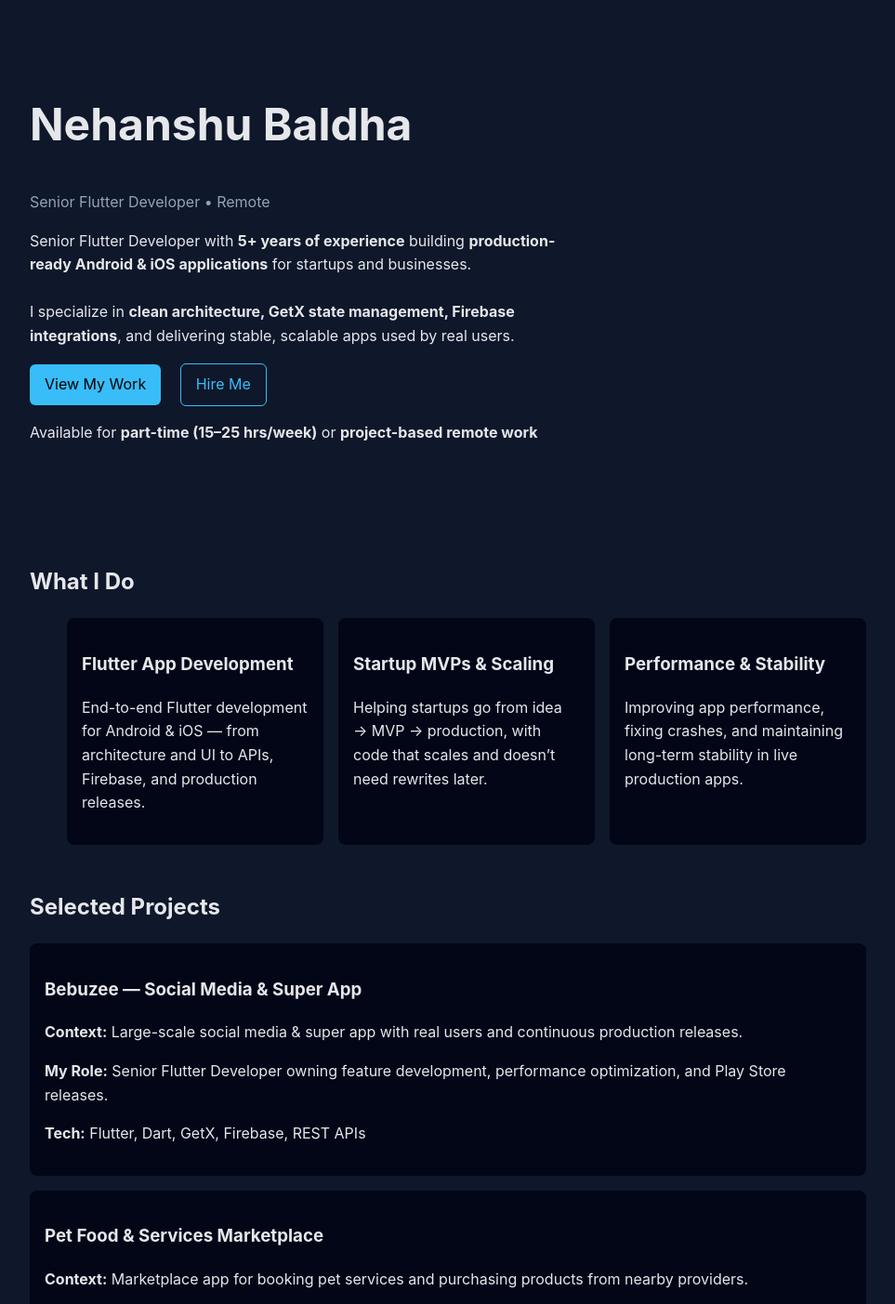
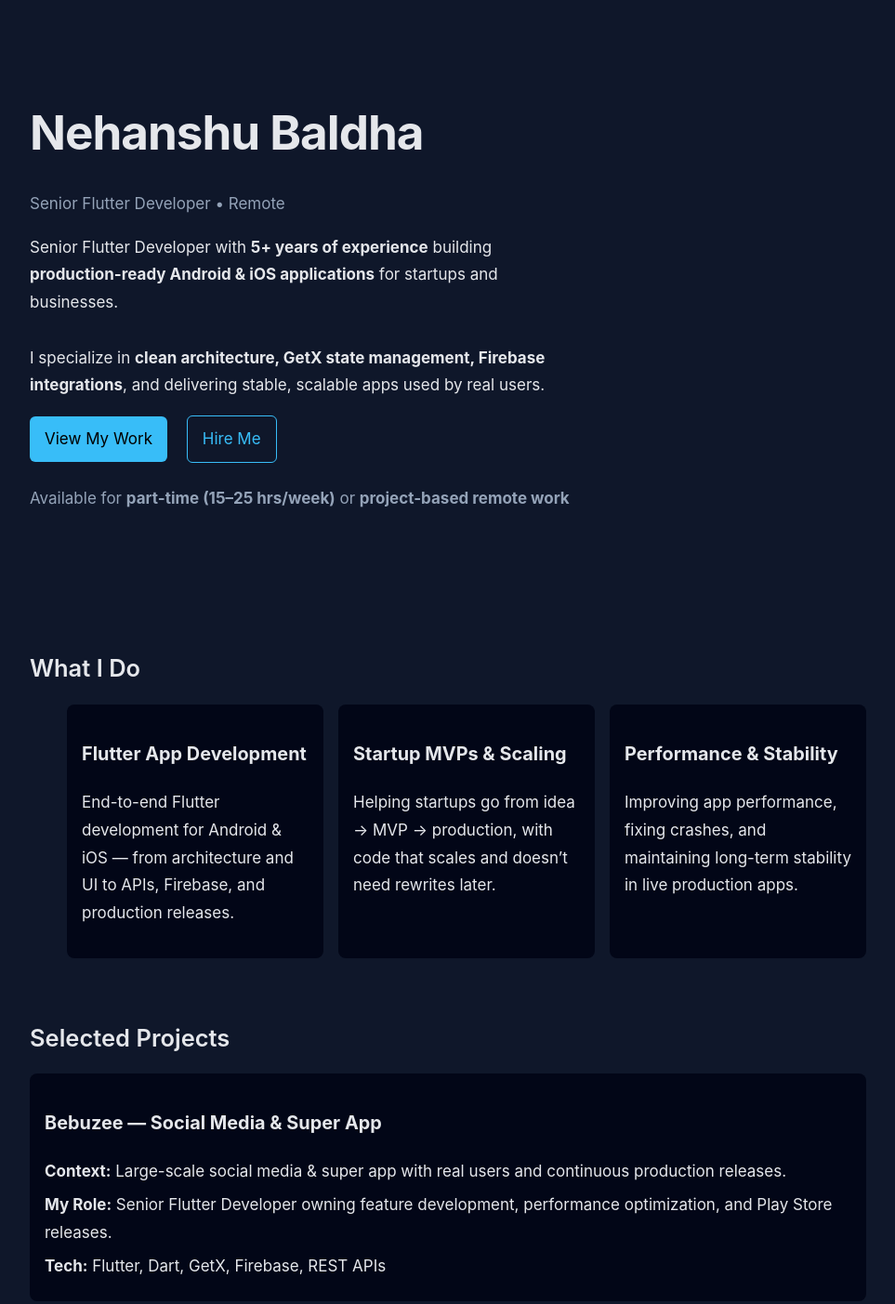
Before and after one commit to NehanshuBaldha/nehanshubaldha.github.io, a plain HTML site: page index.html in a window 1280 px wide. Shown: the top 1403 px of the page at 93% size, without its empty margins (158-1121 px from the left). Drawn offline with Linux system fonts and the light colour scheme.

Commit message:
Update style.css

```diff
--- a/style.css
+++ b/style.css
@@ -1,20 +1,37 @@
+/* Base */
 body {
   font-family: -apple-system, BlinkMacSystemFont, "Segoe UI", sans-serif;
   margin: 0;
   padding: 0;
   background: #0f172a;
   color: #e5e7eb;
-  line-height: 1.6;
+  font-size: 17px;
+  line-height: 1.75;
 }
 
+/* Layout */
 header {
   padding: 4rem 2rem;
   max-width: 900px;
   margin: auto;
 }
 
+section {
+  max-width: 900px;
+  margin: 4rem auto;
+  padding: 0 2rem;
+}
+
+/* Typography */
 h1 {
-  font-size: 3rem;
+  font-size: 3.2rem;
+  letter-spacing: -0.02em;
+  margin-bottom: 0.5rem;
+}
+
+h2 {
+  margin-bottom: 1rem;
+  font-weight: 600;
 }
 
 .subtitle {
@@ -25,6 +42,7 @@ h1 {
   max-width: 600px;
 }
 
+/* Hero Actions */
 .actions a {
   display: inline-block;
   margin-right: 1rem;
@@ -33,6 +51,12 @@ h1 {
   color: #000;
   text-decoration: none;
   border-radius: 6px;
+  transition: transform 0.2s ease, opacity 0.2s ease;
+}
+
+.actions a:hover {
+  opacity: 0.9;
+  transform: translateY(-1px);
 }
 
 .actions .secondary {
@@ -41,36 +65,49 @@ h1 {
   border: 1px solid #38bdf8;
 }
 
-section {
-  max-width: 900px;
-  margin: 3rem auto;
-  padding: 0 2rem;
+/* Availability */
+.availability {
+  margin-top: 1.5rem;
+  color: #94a3b8;
 }
 
+/* Cards Grid */
 .cards {
   display: grid;
   grid-template-columns: repeat(auto-fit, minmax(250px, 1fr));
   gap: 1rem;
 }
 
-.cards li {
+/* Cards & Projects */
+.cards li,
+.project {
   list-style: none;
   background: #020617;
   padding: 1rem;
   border-radius: 8px;
+  transition: transform 0.2s ease, box-shadow 0.2s ease;
+}
+
+.cards li:hover,
+.project:hover {
+  transform: translateY(-3px);
+  box-shadow: 0 10px 25px rgba(0, 0, 0, 0.2);
 }
 
 .project {
-  background: #020617;
-  padding: 1rem;
   margin-bottom: 1rem;
-  border-radius: 8px;
 }
 
+.project p {
+  margin: 0.4rem 0;
+}
+
+/* Tech Tags */
 .tags {
   color: #38bdf8;
 }
 
+/* Footer */
 footer {
   text-align: center;
   padding: 2rem;
```
